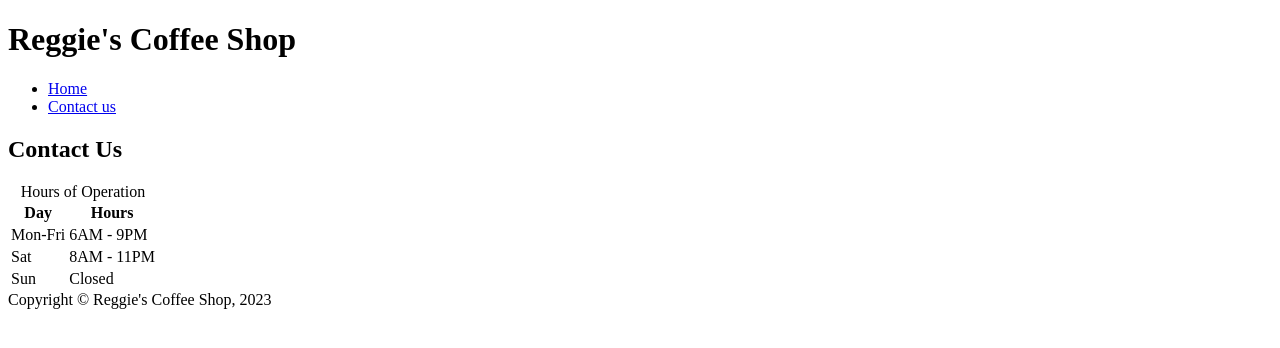
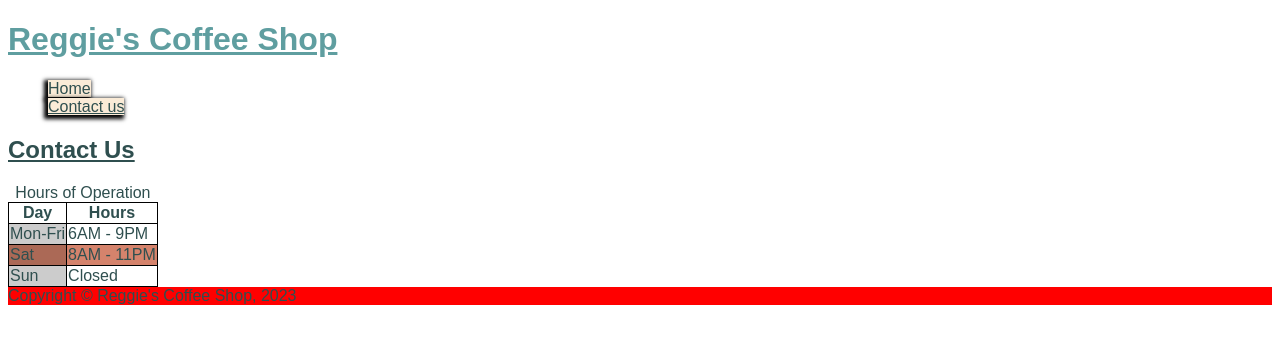
Before and after one commit to zapa0017/zapa0017.github.io, a plain HTML site: page week5/contact.html in a window 1280 px wide. Drawn offline with Linux system fonts and the light colour scheme.

Commit message:
Adds style sheet to index

```diff
--- a/week5/contact.html
+++ b/week5/contact.html
@@ -4,6 +4,7 @@
 <head>
 <meta charset="UTF-8">
 <title>Reggie's Coffee Shop - Contact Us</title>
+<link rel="stylesheet" href="css/main.css">
 </head>
 
 <body>
@@ -12,7 +13,7 @@
         <nav>
             <ul>
                 <li><a href="index.html">Home</a></li>
-                <li><a href="contact.html">Contact us</a></li>
+                <li><a href="contact.html" class="current">Contact us</a></li>
             </ul>
         </nav>
     </header>
```
